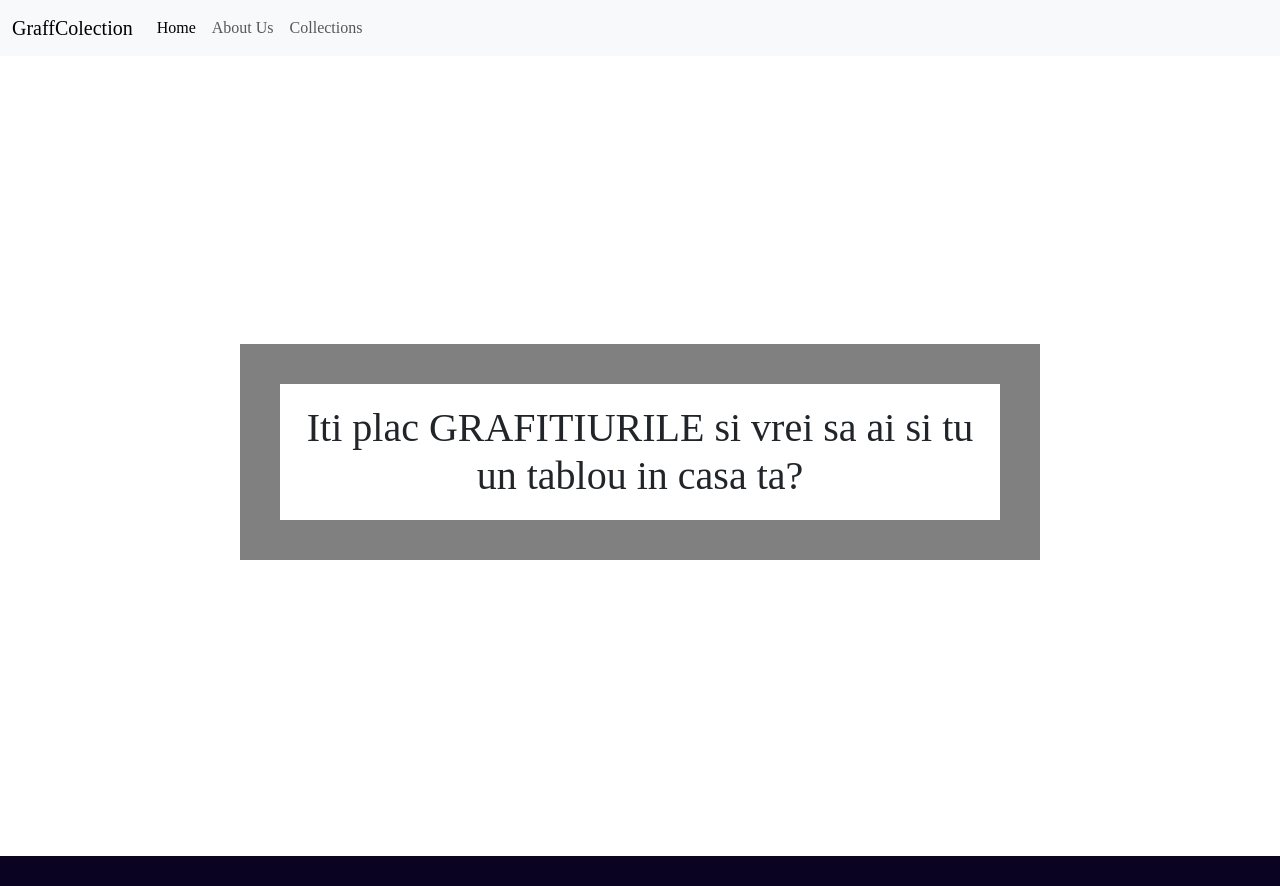
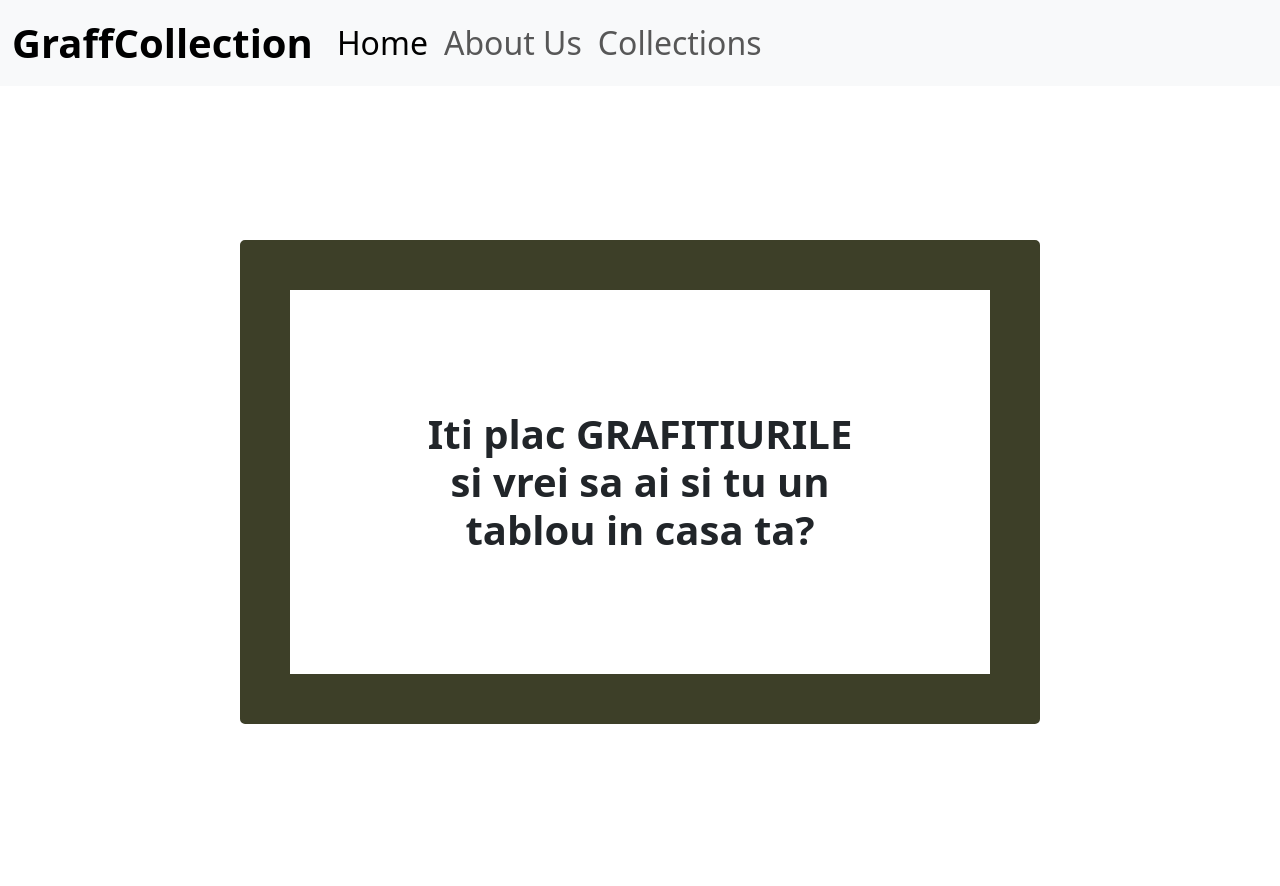
Before and after one commit to ChiorceaCosmin/GraffColection, a plain HTML site: page pages/index.html in a window 1280 px wide. Before the commit the page ends 856 px from the top, so only its background shows below. Drawn offline with nearby package versions, Linux system fonts and the light colour scheme; a web font is replaced by a local one.

Commit message:
add font family

```diff
--- a/pages/index.html
+++ b/pages/index.html
@@ -17,11 +17,11 @@
       crossorigin="anonymous"
     />
   </head>
-  <body style="font-family: playfair;">
+  <body>
     <header>
       <nav class="navbar navbar-expand-lg bg-body-tertiary">
         <div class="container-fluid">
-          <a class="navbar-brand" href="index.html">GraffColection</a>
+          <a class="navbar-brand fs-1" href="index.html"><b>GraffCollection</b></a>
           <button
             class="navbar-toggler"
             type="button"
@@ -36,15 +36,15 @@
           <div class="collapse navbar-collapse" id="navbarSupportedContent">
             <ul class="navbar-nav me-auto mb-2 mb-lg-0">
               <li class="nav-item">
-                <a class="nav-link active" aria-current="page" href="index.html"
-                  >Home</a
-                >
+                <a class="nav-link active fs-2" aria-current="page" href="index.html">Home</a>
               </li>
               <li class="nav-item">
-                <a class="nav-link" href="about.html">About Us</a>
+                <a class="nav-link fs-2" href="about.html">About Us</a>
               </li>
               <li class="nav-item">
-                <a class="nav-link" href="collections.html">Collections</a>
+                <a class="nav-link fs-2" href="collections.html"
+                  >Collections</a
+                >
               </li>
             </ul>
           </div>
@@ -52,17 +52,8 @@
       </nav>
     </header>
     <main>
-      <!-- <div>
-        <div class="divTitluHome d-flex justify-content-center position-relative">
-          <img class="w-100" src="Photo/rama.png" alt="" />
-        </div>
-        <div class="position-absolute top-50 start-50 translate-middle textHomeTablou">
-          <h1 class="">Iti plac GRAFITIURILE si vrei sa ai si tu un tablou in casa ta?</h1>
-        </div>
-        <h1>Ai ajuns pe pagina potrivita</h1>
-      </div> -->
-      <div class="bg-white d-flex justify-content-center align-items-center" style="min-height: 100vh;">
-        <h1 class="textHomeTablou">Iti plac GRAFITIURILE si vrei sa ai si tu un tablou in casa ta?</h1>
+      <div class=" d-flex justify-content-center align-items-center" style="min-height: 100vh;">
+        <h1 class="textHomeTablou"><b>Iti plac GRAFITIURILE si vrei sa ai si tu un tablou in casa ta?</b></h1>
       </div>
     </main>
     <script
--- a/pages/style.css
+++ b/pages/style.css
@@ -1,6 +1,11 @@
+@import url("https://fonts.googleapis.com/css2?family=Playfair+Display:ital,wght@0,400..900;1,400..900&display=swap");
+
 body {
-  background-color: rgb(11, 3, 34) !important;
+  background-color: rgb(255, 255, 255) !important;
   min-height: 100vh;
+  font-family: "Playfair Display", serif;
+  font-optical-sizing: auto;
+  font-style: normal;
 }
 
 .just-centre {
@@ -8,18 +13,22 @@ body {
   justify-content: center !important;
 }
 
-
 .titluHome {
-  color: white;
+  color: rgb(255, 255, 255);
   font-size: 5.5rem;
   display: flex;
   justify-content: center;
+  border-radius: 5px;
 }
 
 .textHomeTablou {
   text-align: center;
   max-width: 50rem;
-  border: 40px solid gray;
-  padding: 20px;
+  border: 50px solid rgb(61, 63, 40);
+  padding: 120px;
+  border-radius: 5px;
+}
 
+.color-header {
+  color: white !important;
 }
```
Also changed, not shown: pages/about.html (+7 -7 lines), pages/collections.html (+4 -4 lines).
